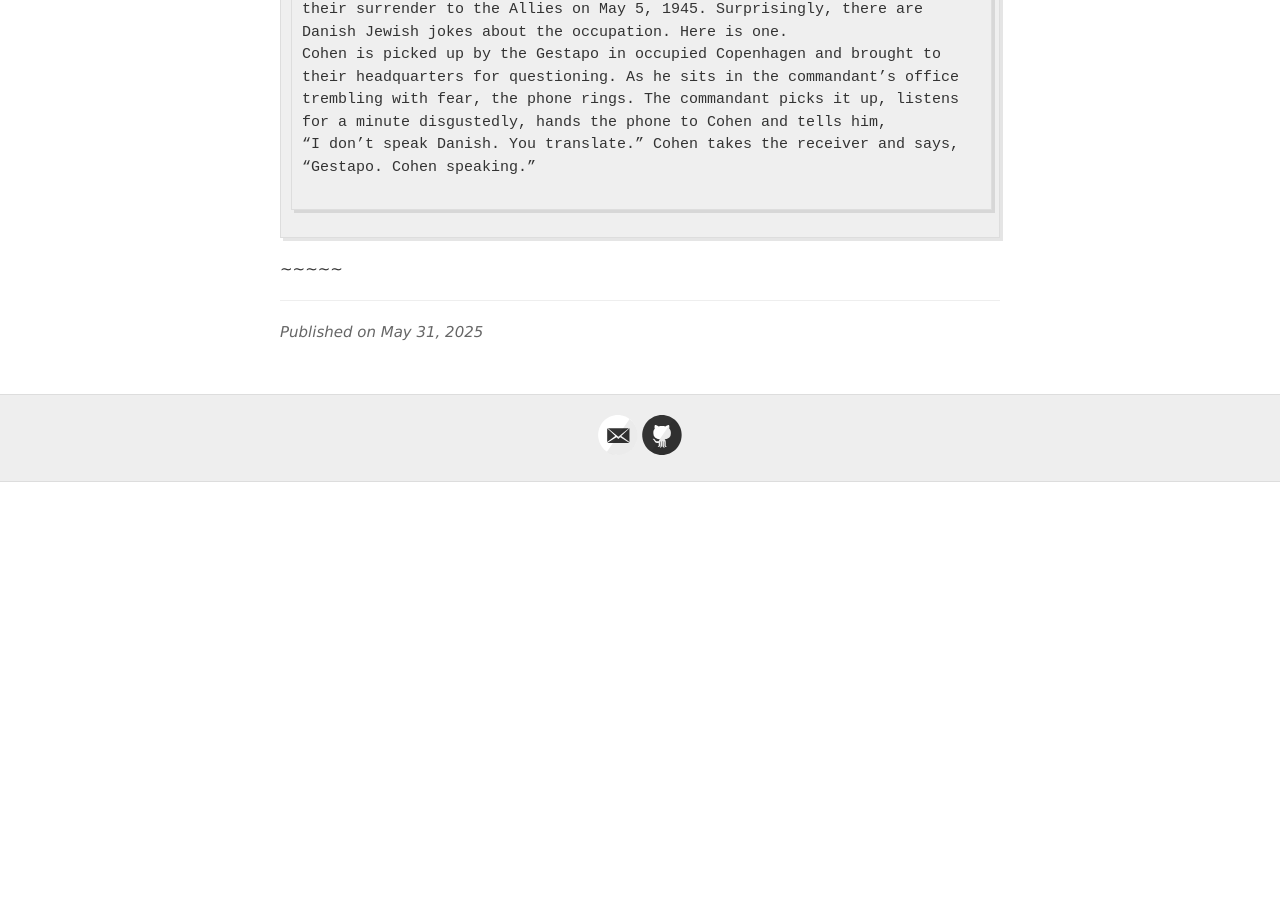
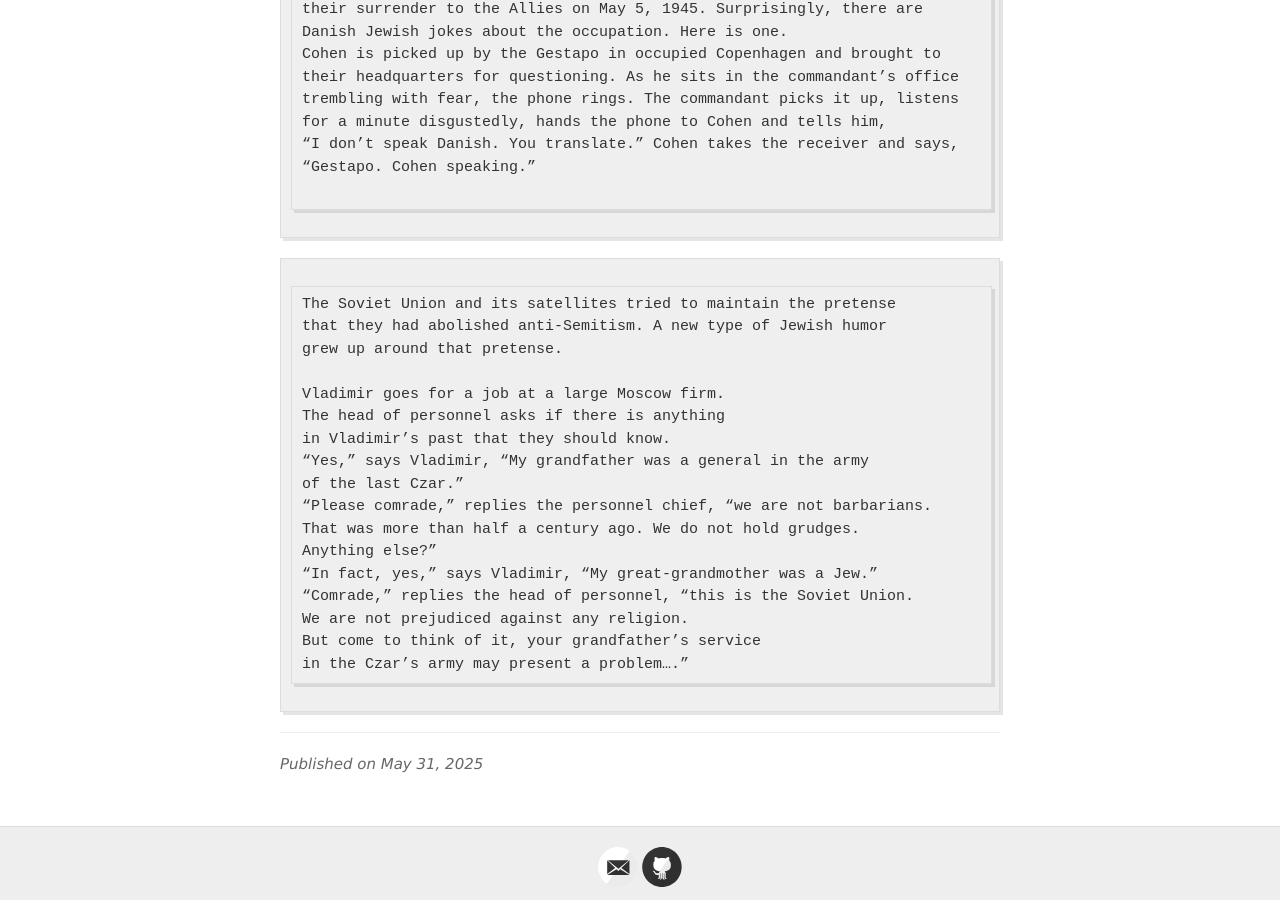
Before and after one commit to jvmallow/jvmallow.github.io, a Jekyll site: the page built from _posts/2025-05-31-Jewish_Humor.md, in a window 1280 px wide and 900 px high, scrolled down 16713 px. Built offline with Jekyll 4.4.1, drawn with Linux system fonts in a browser that asks for light colours; a script that is not in the unit is left out; before the commit the page ends 17195 px from its top, so only the background shows below that.

Commit message:
Update 2025-05-31-Jewish_Humor.md

```diff
--- a/_posts/2025-05-31-Jewish_Humor.md
+++ b/_posts/2025-05-31-Jewish_Humor.md
@@ -677,3 +677,21 @@ for a minute disgustedly, hands the phone to Cohen and tells him,
 
 ~~~~~
 ~~~~~
+The Soviet Union and its satellites tried to maintain the pretense
+that they had abolished anti-Semitism. A new type of Jewish humor
+grew up around that pretense.
+
+Vladimir goes for a job at a large Moscow firm.
+The head of personnel asks if there is anything
+in Vladimir’s past that they should know.
+“Yes,” says Vladimir, “My grandfather was a general in the army
+of the last Czar.”
+“Please comrade,” replies the personnel chief, “we are not barbarians.
+That was more than half a century ago. We do not hold grudges.
+Anything else?”
+“In fact, yes,” says Vladimir, “My great-grandmother was a Jew.”
+“Comrade,” replies the head of personnel, “this is the Soviet Union.
+We are not prejudiced against any religion.
+But come to think of it, your grandfather’s service
+in the Czar’s army may present a problem….”
+~~~~~
```
